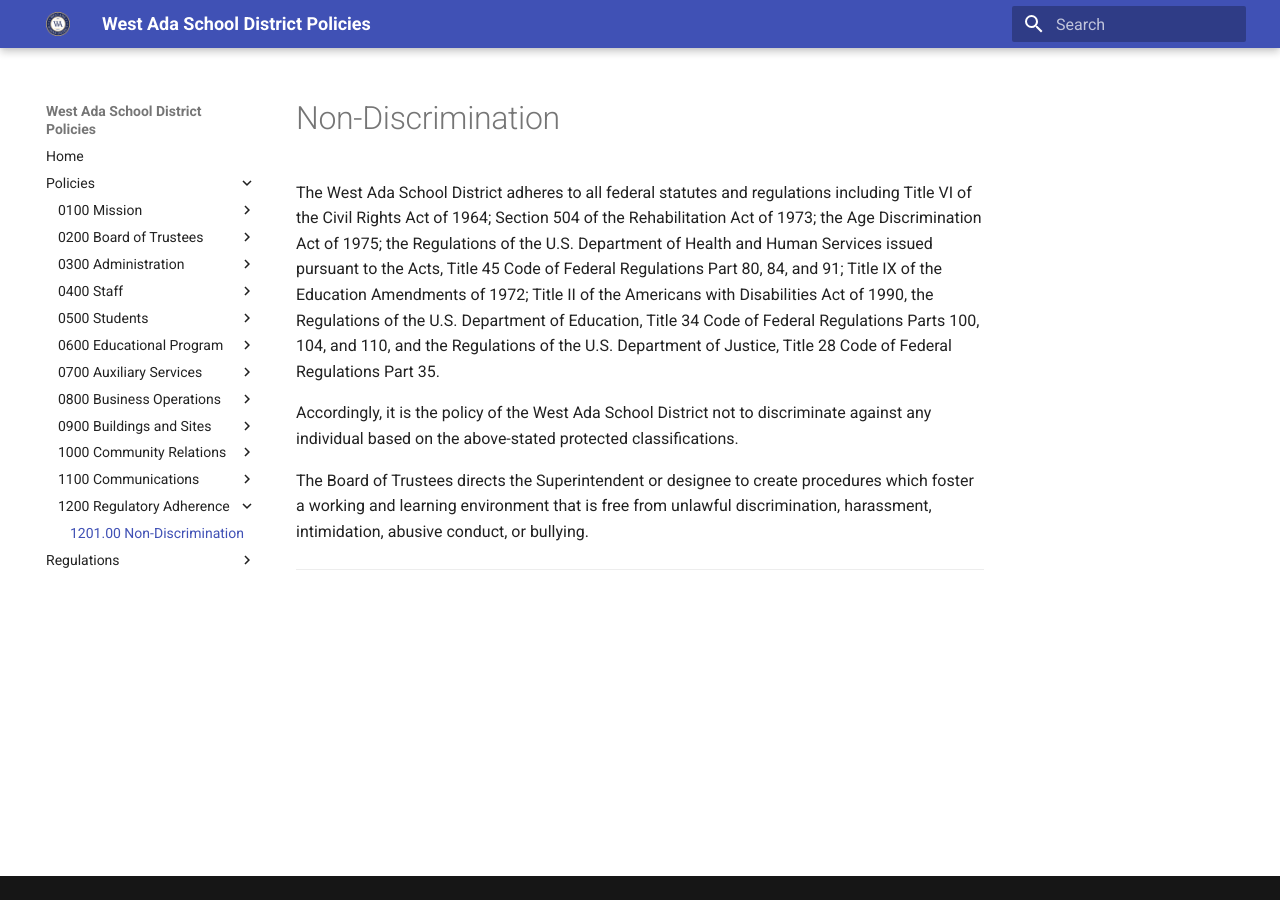
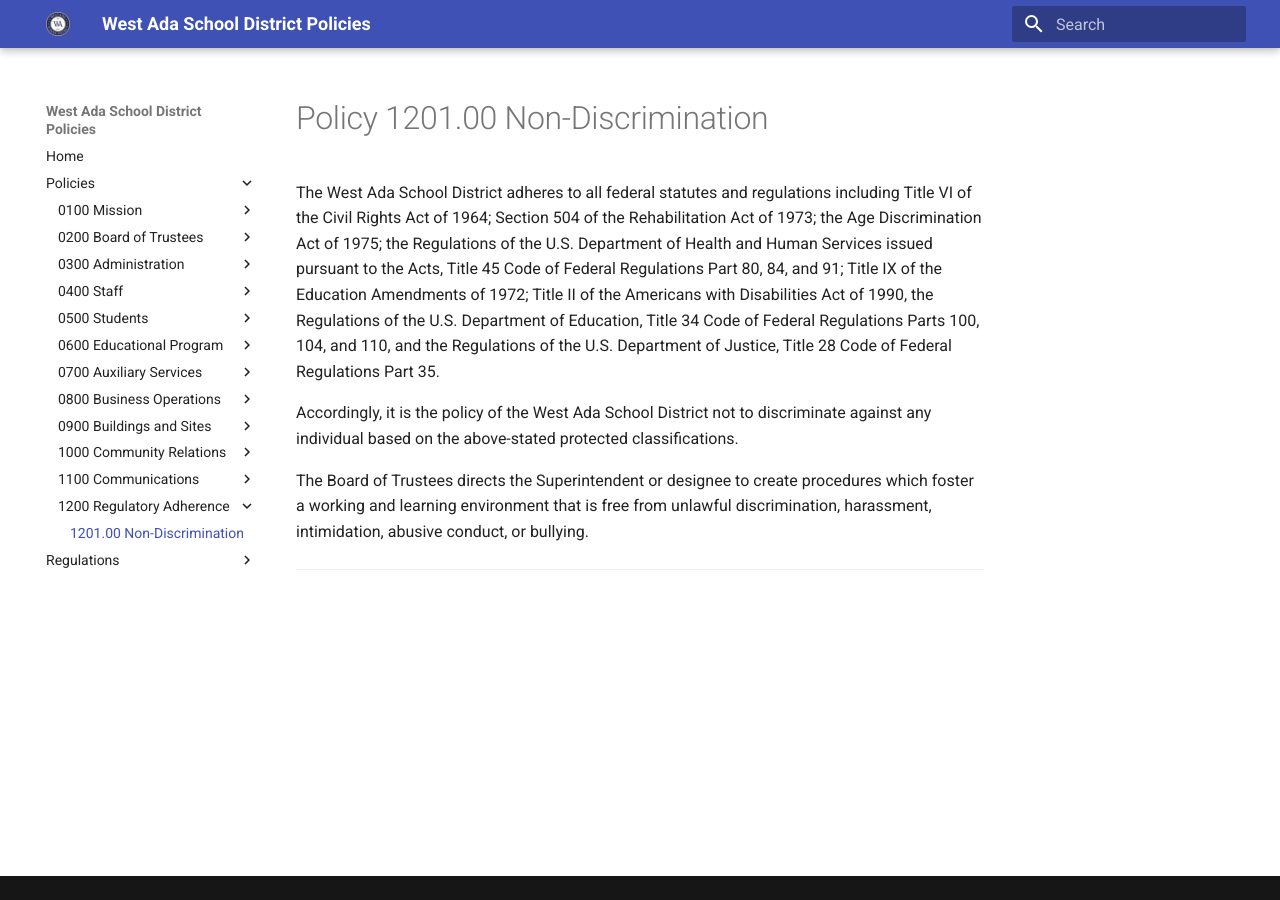
Before and after one commit to westada/section-400-hr-policy-review, an MkDocs documentation site: the page built from docs/policies/1200-Regulatory-Adherence/1201.00.md, in a window 1280 px wide. Built offline with MkDocs 1.6.1 and Material for MkDocs 9.7.7, drawn with Linux system fonts in a browser that asks for light colours; part of the change alters nothing that is shown.

Commit message:
Update 1201.00.md
Update title styling for website rendering

```diff
--- a/docs/policies/1200-Regulatory-Adherence/1201.00.md
+++ b/docs/policies/1200-Regulatory-Adherence/1201.00.md
@@ -2,12 +2,10 @@
 created: 2024-11-11
 updated: 2024-11-11
 reviewed: 2024-11-11
+code: "1201.00"
 title: 1201.00 Non-Discrimination
-code: "1201.00"
 kind: Policy
 ---
-
-# Non-Discrimination
 
 The West Ada School District adheres to all federal statutes and regulations including Title VI of the Civil Rights Act of 1964; Section 504 of the Rehabilitation Act of 1973; the Age Discrimination Act of 1975; the Regulations of the U.S. Department of Health and Human Services issued pursuant to the Acts, Title 45 Code of Federal Regulations Part 80, 84, and 91; Title IX of the Education Amendments of 1972; Title II of the Americans with Disabilities Act of 1990, the Regulations of the U.S. Department of Education, Title 34 Code of Federal Regulations Parts 100, 104, and 110, and the Regulations of the U.S. Department of Justice, Title 28 Code of Federal Regulations Part 35.
 
```
